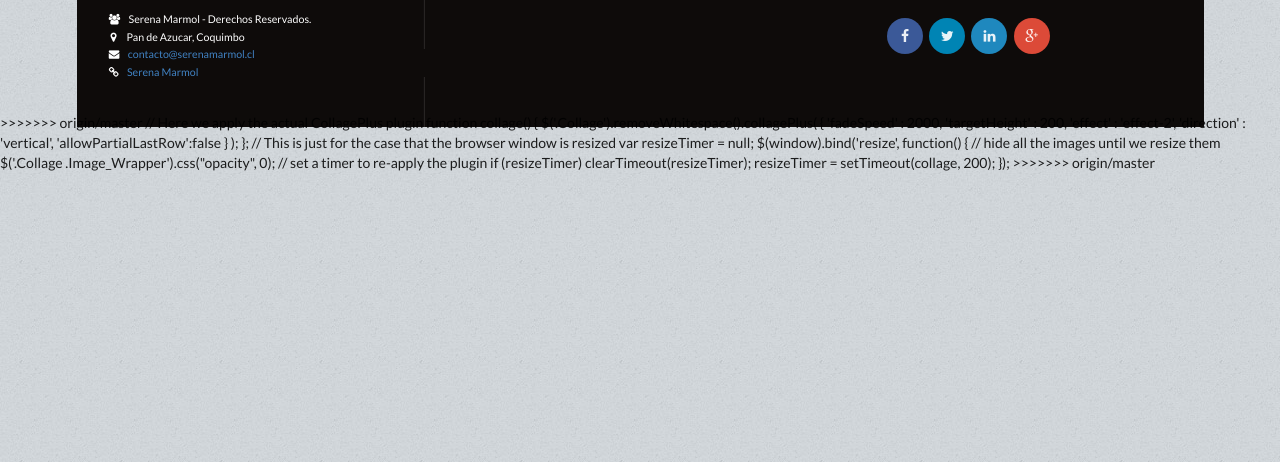
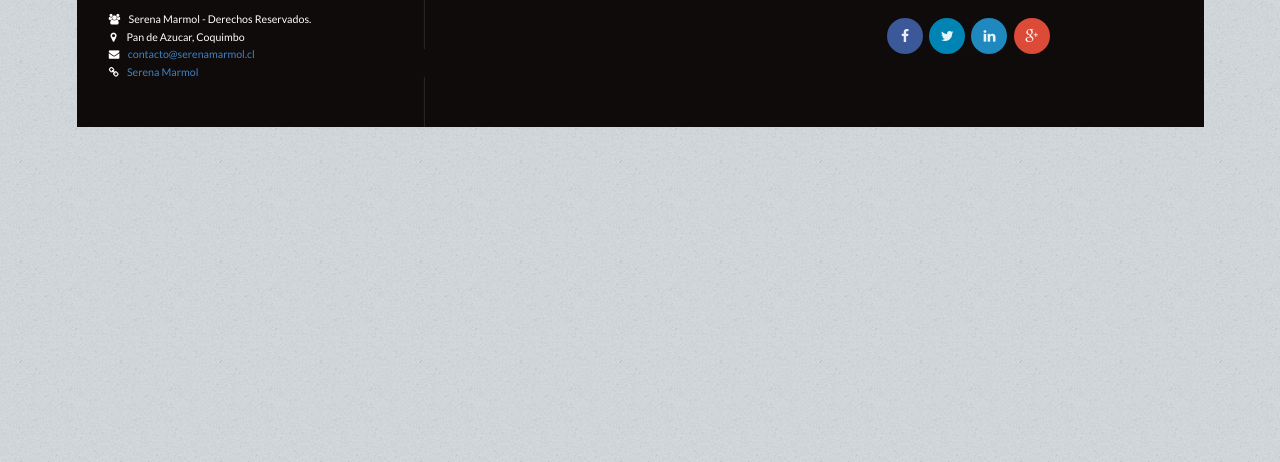
Before and after one commit to osmansmith/marmol, a PHP site: page /marmol/catalogo.php in a window 1280 px wide. Shown: the part 338-800 px from the top of the page. Run offline with PHP 8.4, Linux system fonts and the light colour scheme; some libraries are stand-ins or nearby versions.

Commit message:
arreglando errores
ojala este bien :sake:

```diff
--- a/footer.php
+++ b/footer.php
@@ -53,7 +53,6 @@
 
 
 <script src="dist/semantic.min.js"></script>
-
 <script>
 var url = "http://localhost/marmol/";
 $('.ui.dropdown').dropdown();
@@ -78,12 +77,9 @@ var URLactual = window.location;
 }else{
       $("#"+pag[i]+"").removeClass('active');
 }
-<<<<<<< HEAD
-<<<<<<< HEAD
+
     }
-=======
-=======
->>>>>>> origin/master
+
     }
      $('.Collage').collagePlus();   $(window).load(function () {
         $(document).ready(function(){
@@ -92,8 +88,7 @@ var URLactual = window.location;
         });
     });
 
-<<<<<<< HEAD
-=======
+
 
     // Here we apply the actual CollagePlus plugin
     function collage() {
@@ -119,32 +114,6 @@ var URLactual = window.location;
     });
 
 </script>
->>>>>>> origin/master
 
-    // Here we apply the actual CollagePlus plugin
-    function collage() {
-        $('.Collage').removeWhitespace().collagePlus(
-            {
-                'fadeSpeed'     : 2000,
-                'targetHeight'  : 200,
-                'effect'        : 'effect-2',
-                'direction'     : 'vertical',
-                'allowPartialLastRow':false
-            }
-        );
-    };
-
-    // This is just for the case that the browser window is resized
-    var resizeTimer = null;
-    $(window).bind('resize', function() {
-        // hide all the images until we resize them
-        $('.Collage .Image_Wrapper').css("opacity", 0);
-        // set a timer to re-apply the plugin
-        if (resizeTimer) clearTimeout(resizeTimer);
-        resizeTimer = setTimeout(collage, 200);
-    });
-
->>>>>>> origin/master
-</script>
 </body>
 </html>
--- a/head.php
+++ b/head.php
@@ -10,6 +10,9 @@
 	<script src="dist/jquery-1.11.3.min.js"></script>
 	<script src="dist/slider.js"></script>
 	 <script type="text/javascript" src="dist/jssor.slider.min.js"></script>
+	  <script src="js/jquery.collagePlus.min.js"></script>
+     <script src="js/jquery.collageCaption.min.js"></script>
+     <script src="js/jquery.removeWhitespace.min.js"></script>
 </head>
 <body>
  <div class="ui container">
```
